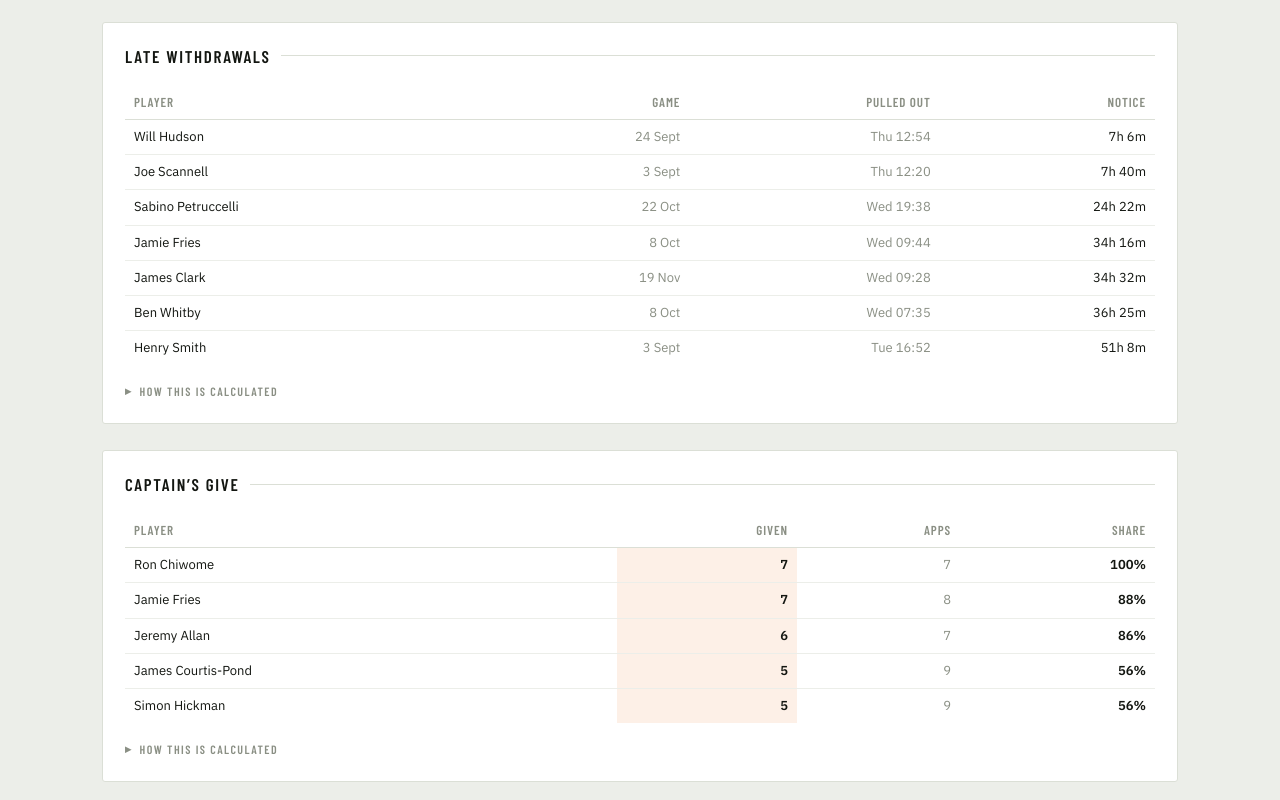
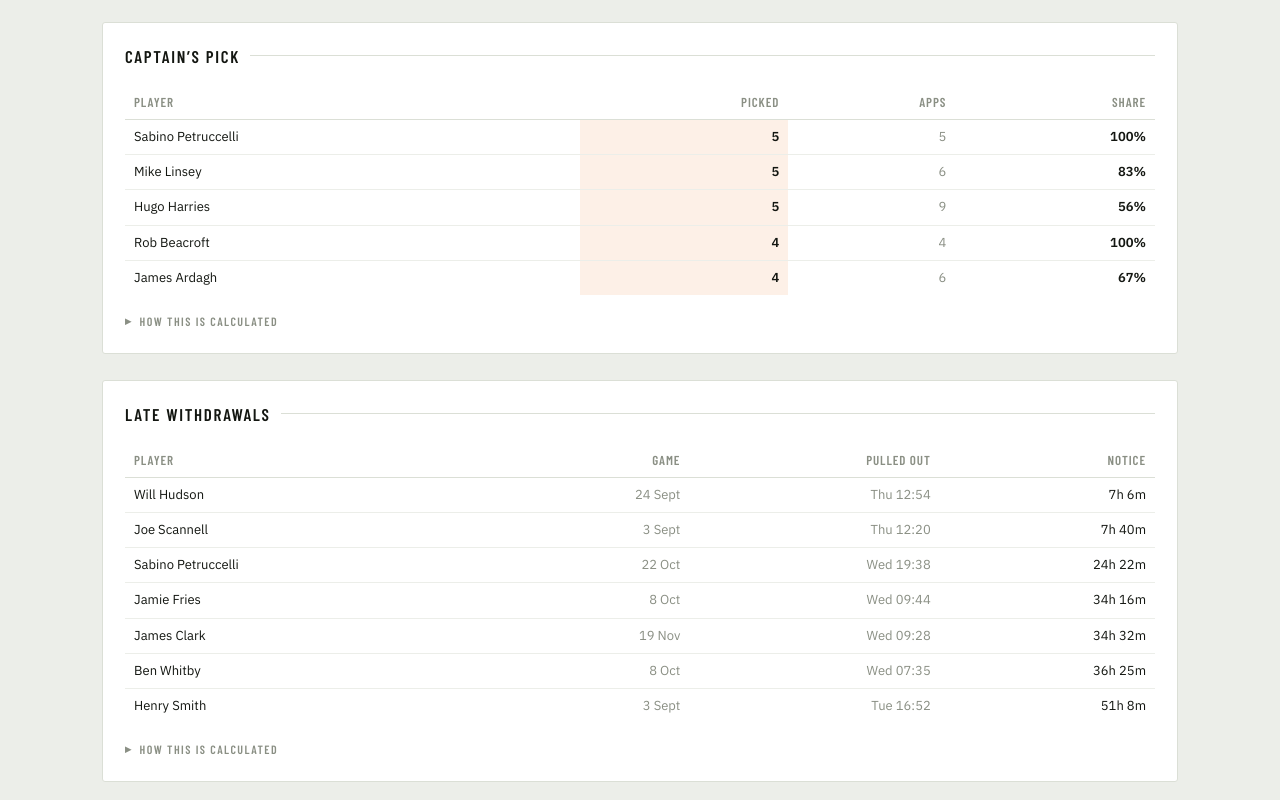
Before and after one commit to workoutofwork/workoutofwork.com, a plain HTML site: page DTFC/stats/index.html in a window 1280 px wide. Shown: the part 3660-4460 px from the top of the page. Drawn offline with nearby package versions, Linux system fonts and the light colour scheme.

Commit message:
DTFC stats: keep captain's pick, drop captain's give
Back to the original table.

Co-Authored-By: Claude Opus 5 <noreply@anthropic.com>

```diff
--- a/DTFC/stats/index.html
+++ b/DTFC/stats/index.html
@@ -277,19 +277,19 @@ tr.worst td{background:var(--orange-wash)}
     </details>
   </section>
 
+  <section data-view="season">
+    <h2>Captain&rsquo;s pick</h2>
+    <div class="scroll"><table id="captpick"></table></div>
+    <details class="method"><summary>How this is calculated</summary>
+      <p class="note" id="captpicknote"></p>
+    </details>
+  </section>
+
   <section data-view="season" id="lwsec">
     <h2>Late withdrawals</h2>
     <div class="scroll"><table id="latewd"></table></div>
     <details class="method"><summary>How this is calculated</summary>
       <p class="note" id="latewdnote"></p>
-    </details>
-  </section>
-
-  <section data-view="season">
-    <h2>Captain&rsquo;s give</h2>
-    <div class="scroll"><table id="captgive"></table></div>
-    <details class="method"><summary>How this is calculated</summary>
-      <p class="note" id="captgivenote"></p>
     </details>
   </section>
 
@@ -706,12 +706,12 @@ const nameCell = c => c.names.join(' <i>&middot;</i> ');
     '</tbody>';
 })();
 
-/* ---- captain's give ---- */
+/* ---- captain's pick ---- */
 (function () {
-  const el = document.getElementById('captgive');
-  const note = document.getElementById('captgivenote');
+  const el = document.getElementById('captpick');
+  const note = document.getElementById('captpicknote');
   // only games where a picker is recorded AND the picker played: a captain who
-  // sat out had no side of their own to give anyone away from.
+  // sat out had no side of their own to pick anyone onto.
   const games = MCUR.filter(m => m.picked_by &&
     lineup(m).includes(m.picked_by));
   const tally = new Map();
@@ -719,40 +719,37 @@ const nameCell = c => c.names.join(' <i>&middot;</i> ');
     const cap = m.picked_by;
     const side = m.teams.whites.includes(cap) ? m.teams.whites : m.teams.oranges;
     lineup(m).forEach(pl => {
-      if (pl === cap) return;            // a captain always keeps himself
-      const e = tally.get(pl) || { name: pl, g: 0, away: 0 };
+      if (pl === cap) return;            // a captain always picks himself
+      const e = tally.get(pl) || { name: pl, g: 0, with: 0 };
       e.g++;
-      if (!side.includes(pl)) e.away++;
+      if (side.includes(pl)) e.with++;
       tally.set(pl, e);
     });
   });
   const rows = [...tally.values()]
-    .filter(r => r.away > 0)
-    .sort((a, b) => b.away - a.away || b.away / b.g - a.away / a.g
+    .sort((a, b) => b.with - a.with || b.with / b.g - a.with / a.g
       || bySurname(a.name, b.name))
     .slice(0, 5);
   if (!rows.length) {
-    el.outerHTML = '<p class="empty">No captain has given anyone away yet.</p>';
+    el.outerHTML = '<p class="empty">No teams recorded yet.</p>';
     note.textContent = '';
     return;
   }
   el.innerHTML = `<thead><tr><th style="text-align:left">Player</th>
-    <th>Given</th><th>Apps</th><th>Share</th></tr></thead><tbody>` +
+    <th>Picked</th><th>Apps</th><th>Share</th></tr></thead><tbody>` +
     rows.map(r => `<tr>
       <td style="text-align:left">${r.name}</td>
-      <td class="pts">${r.away}</td>
+      <td class="pts">${r.with}</td>
       <td class="dim">${r.g}</td>
-      <td><b>${Math.round(r.away / r.g * 100)}%</b></td></tr>`).join('') +
+      <td><b>${Math.round(r.with / r.g * 100)}%</b></td></tr>`).join('') +
     '</tbody>';
-  note.innerHTML = `The players a captain hands to the opposition. <b>Given</b> is
-    how many times a player ended up on the opposite side to whoever picked that
-    night; <b>Apps</b> is how many of those nights he played at all, so
-    <b>Share</b> is the rate he was given away rather than kept. Only the ${
-      games.length} game${games.length === 1 ? '' : 's'} where the captain played
-    himself count &mdash; with no side of his own, a captain who sat out cannot
-    give anyone away. Ranked on <b>Given</b>, so a regular beats someone perfect
-    from two games. Being given away is no insult on its own: a captain balancing
-    the sides has to hand over someone good.`;
+  note.innerHTML = `The players a captain keeps for himself. <b>Picked</b> is how
+    many times a player ended up on the same team as whoever picked that night;
+    <b>Apps</b> is how many of those nights he played at all, so <b>Share</b> is the
+    rate he was kept rather than given away. Only the ${games.length} game${
+      games.length === 1 ? '' : 's'} where the captain played himself count &mdash;
+    with no side of his own, a captain who sat out cannot keep anyone. Ranked on
+    <b>Picked</b>, so a regular beats someone perfect from two games.`;
 })();
 
 /* ---- latest withdrawals: who left it longest ---- */
```
